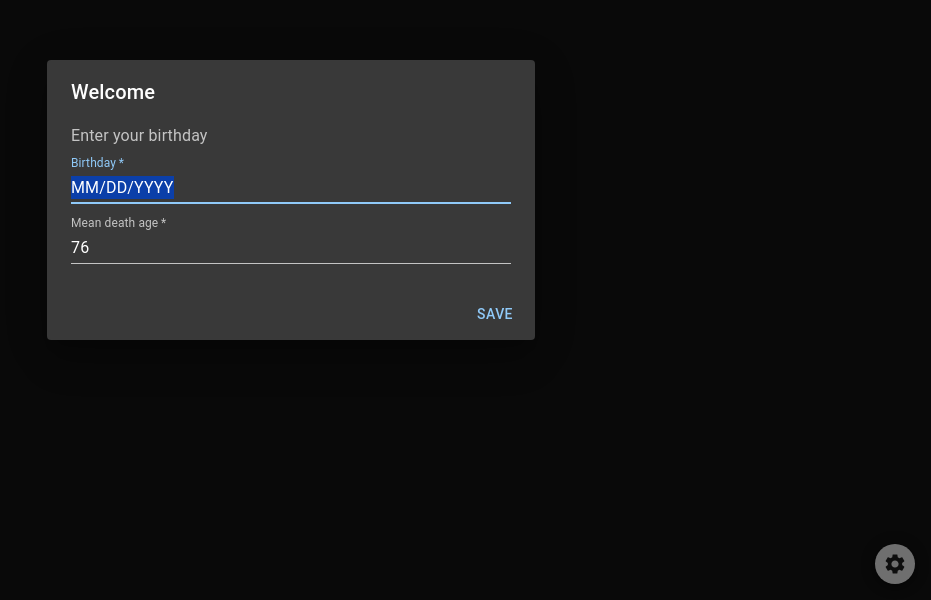
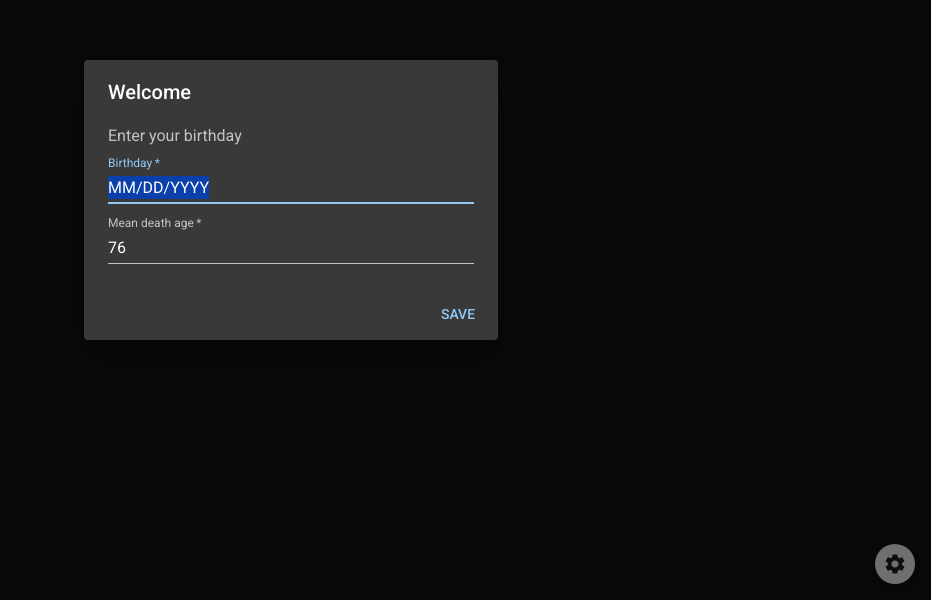
Before and after one commit to DenDeline/clock-website, a Next.js app: page / in a window 1280 px wide. Shown: the part 200-800 px from the top of the page, without its empty margins (349-1280 px from the left). Built offline with nearby package versions, Linux system fonts and the light colour scheme; what @mui/material-nextjs would draw is missing.

Commit message:
fix: add roboto font

```diff
--- a/src/app/layout.tsx
+++ b/src/app/layout.tsx
@@ -2,6 +2,15 @@ import type { Metadata } from 'next'
 
 import { AppRouterCacheProvider } from '@mui/material-nextjs/v15-appRouter'
 import { CssBaseline, ThemeProvider } from '@mui/material'
+
+import { Roboto } from 'next/font/google'
+
+const roboto = Roboto({
+  weight: ['300', '400', '500', '700'],
+  subsets: ['latin'],
+  display: 'swap',
+  variable: '--font-roboto',
+})
 
 import theme from '@/app/theme'
 
@@ -17,7 +26,7 @@ export default function RootLayout({
 }>) {
   return (
     <html lang='en'>
-      <body>
+      <body className={roboto.variable}>
         <AppRouterCacheProvider>
           <ThemeProvider theme={theme}>
             <CssBaseline />
--- a/src/app/theme.ts
+++ b/src/app/theme.ts
@@ -5,6 +5,9 @@ const theme = createTheme({
   palette: {
     mode: 'dark',
   },
+  typography: {
+    fontFamily: 'var(--font-roboto)',
+  },
 })
 
 export default theme
```
